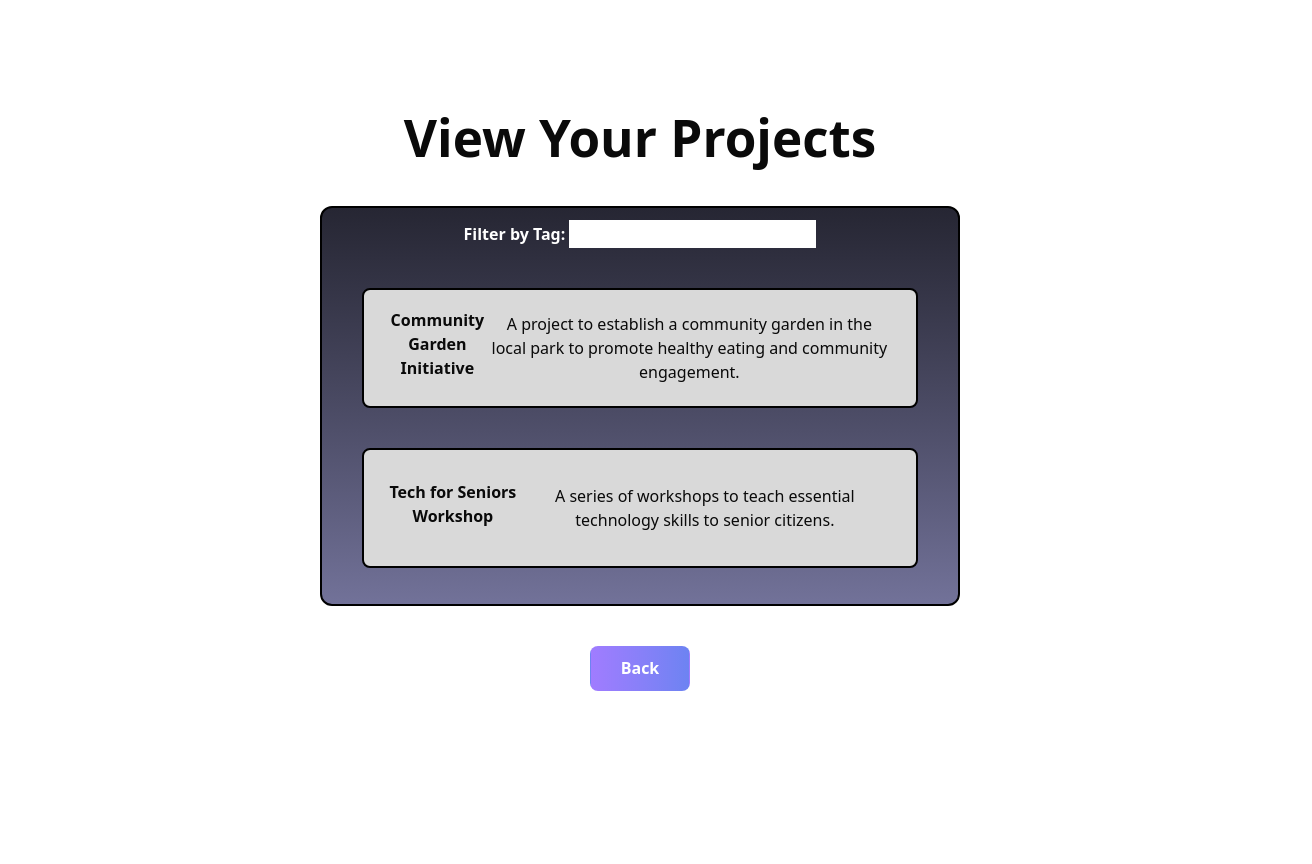
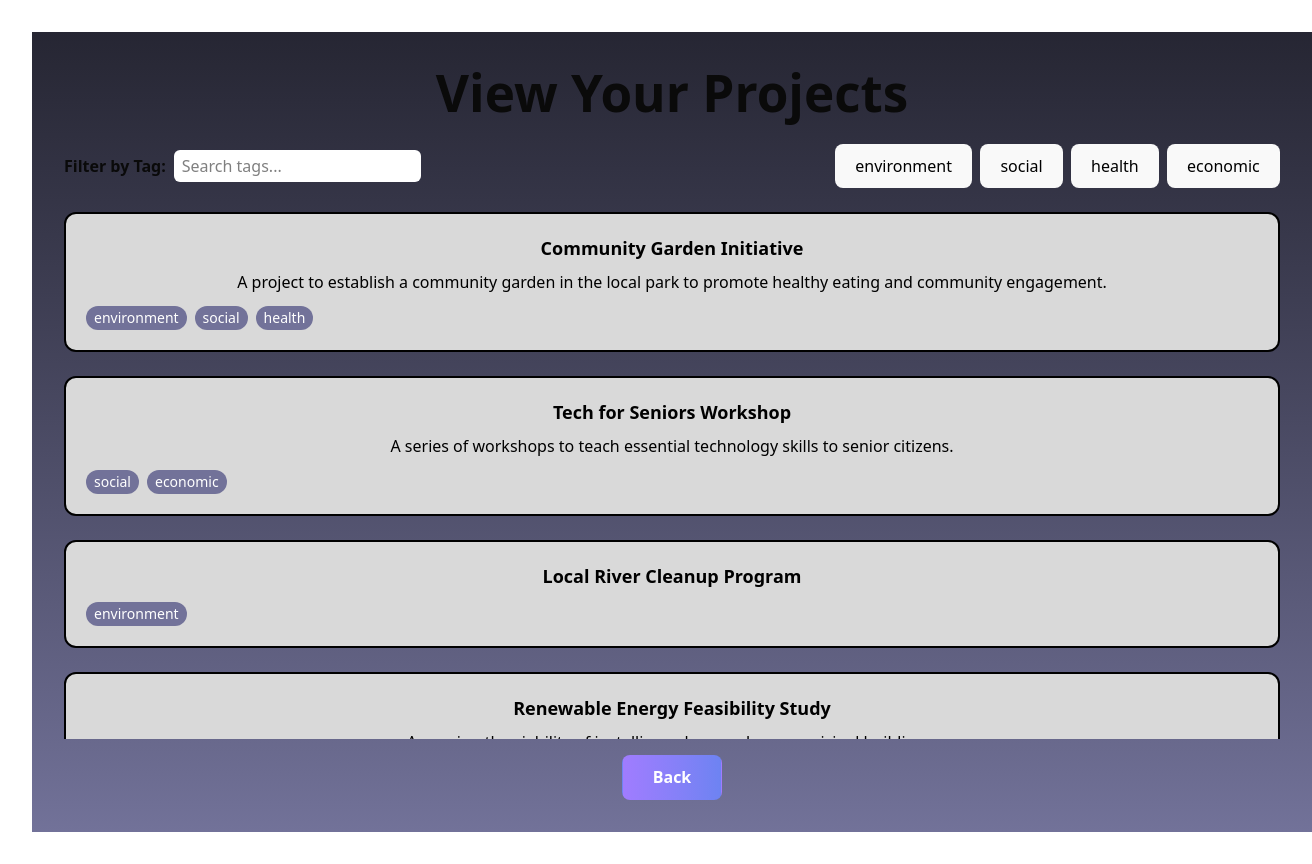
Before and after one commit to GDD-Toolkit/gdd-ethical-project-dev-agents, a React app in the folder frontend/: page / in a window 1280 px wide. Shown: the whole page, 1312 px wide, since content can reach past the window. Before the commit the page ends 800 px from the top, so only its background shows below. Built offline with nearby package versions, Linux system fonts and the light colour scheme; the HTML template or start-up script is replaced by a standard one.

Commit message:
refactored dummy projects into separate file, made projects screen take up whole page

```diff
--- a/frontend/src/App.tsx
+++ b/frontend/src/App.tsx
@@ -1,54 +1,8 @@
 import './App.css'
 import ProjectsScreen from './pages/ProjectsScreen'
-import type { Project } from '../../shared/types/types';
+import projects from './data/dummyProjects';
 
 function App() {
-
-  const projects: Project[] = [
-    {
-      project_id: 'a1b2c3d4-e5f6-7890-1234-567890abcdef',
-      user_id: 'us-east-1:12345678-abcd-efgh-ijkl-mnopqrstuvwx',
-      title: 'Community Garden Initiative',
-      description: 'A project to establish a community garden in the local park to promote healthy eating and community engagement.',
-      status: 'in_progress',
-      questionnaire_id: 'q1w2e3r4-t5y6-7890-uio-pasdfghjkl',
-      tags: ['environment', 'social', 'health'],
-      created_at: '2025-09-15T10:30:00Z',
-      updated_at: '2025-10-01T14:45:10Z',
-    },
-    {
-      project_id: 'f1e2d3c4-b5a6-7890-fedc-ba9876543210',
-      user_id: 'us-east-1:zxcvbnm-lkjh-gfds-apoi-uytrewq',
-      title: 'Tech for Seniors Workshop',
-      description: 'A series of workshops to teach essential technology skills to senior citizens.',
-      status: 'ready',
-      questionnaire_id: 'z9x8c7v6-b5n4-m3l2-k1j0-h9g8f7d6e5s4',
-      tags: ['social', 'economic'],
-      created_at: '2025-08-01T09:00:00Z',
-      updated_at: '2025-09-20T11:20:30Z',
-    },
-    {
-      project_id: '09876543-21fe-dcba-0987-654321fedcba',
-      user_id: 'us-east-1:12345678-abcd-efgh-ijkl-mnopqrstuvwx', // Same user as the first project
-      title: 'Local River Cleanup Program',
-      status: 'archived',
-      questionnaire_id: 'p0o9i8u7-y6t5-r4e3-w2q1-asdfghjkl',
-      tags: ['environment'],
-      created_at: '2024-05-10T12:00:00Z',
-      updated_at: '2024-11-30T18:00:00Z',
-    },
-    {
-      project_id: 'b4a3c2d1-f6e5-4321-fedc-ba9876543210',
-      user_id: 'us-west-2:abcdefgh-1234-5678-ijkl-mnopqrstuvwx',
-      title: 'Renewable Energy Feasibility Study',
-      description: 'Assessing the viability of installing solar panels on municipal buildings.',
-      status: 'in_progress',
-      questionnaire_id: 'lkjhgfdsa-poiuytrewq-mnbvcxz-098765',
-      created_at: '2025-10-05T11:00:00Z',
-      updated_at: '2025-10-05T11:00:00Z',
-    }
-  ];
-
   return (
     <>
       <ProjectsScreen projectArray={projects} />
--- /dev/null
+++ b/frontend/src/data/dummyProjects.ts
@@ -0,0 +1,48 @@
+import type { Project } from "../../../shared/types/types";
+
+const projects: Project[] = [
+    {
+      project_id: 'a1b2c3d4-e5f6-7890-1234-567890abcdef',
+      user_id: 'us-east-1:12345678-abcd-efgh-ijkl-mnopqrstuvwx',
+      title: 'Community Garden Initiative',
+      description: 'A project to establish a community garden in the local park to promote healthy eating and community engagement.',
+      status: 'in_progress',
+      questionnaire_id: 'q1w2e3r4-t5y6-7890-uio-pasdfghjkl',
+      tags: ['environment', 'social', 'health'],
+      created_at: '2025-09-15T10:30:00Z',
+      updated_at: '2025-10-01T14:45:10Z',
+    },
+    {
+      project_id: 'f1e2d3c4-b5a6-7890-fedc-ba9876543210',
+      user_id: 'us-east-1:zxcvbnm-lkjh-gfds-apoi-uytrewq',
+      title: 'Tech for Seniors Workshop',
+      description: 'A series of workshops to teach essential technology skills to senior citizens.',
+      status: 'ready',
+      questionnaire_id: 'z9x8c7v6-b5n4-m3l2-k1j0-h9g8f7d6e5s4',
+      tags: ['social', 'economic'],
+      created_at: '2025-08-01T09:00:00Z',
+      updated_at: '2025-09-20T11:20:30Z',
+    },
+    {
+      project_id: '09876543-21fe-dcba-0987-654321fedcba',
+      user_id: 'us-east-1:12345678-abcd-efgh-ijkl-mnopqrstuvwx', // Same user as the first project
+      title: 'Local River Cleanup Program',
+      status: 'archived',
+      questionnaire_id: 'p0o9i8u7-y6t5-r4e3-w2q1-asdfghjkl',
+      tags: ['environment'],
+      created_at: '2024-05-10T12:00:00Z',
+      updated_at: '2024-11-30T18:00:00Z',
+    },
+    {
+      project_id: 'b4a3c2d1-f6e5-4321-fedc-ba9876543210',
+      user_id: 'us-west-2:abcdefgh-1234-5678-ijkl-mnopqrstuvwx',
+      title: 'Renewable Energy Feasibility Study',
+      description: 'Assessing the viability of installing solar panels on municipal buildings.',
+      status: 'in_progress',
+      questionnaire_id: 'lkjhgfdsa-poiuytrewq-mnbvcxz-098765',
+      created_at: '2025-10-05T11:00:00Z',
+      updated_at: '2025-10-05T11:00:00Z',
+    }
+  ];
+
+  export default projects;
--- a/frontend/src/pages/ProjectsScreen.tsx
+++ b/frontend/src/pages/ProjectsScreen.tsx
@@ -1,44 +1,119 @@
 import type { Project } from '../../../shared/types/types';
 import { useState } from 'react';
-
 import Button from '@/components/Button';
 
 interface ProjectsScreenProps {
   projectArray?: Project[];
   onClick?: () => void;
 }
-const ProjectsScreen = ({ projectArray, onClick} : ProjectsScreenProps) => {
-  const [tag, setTag] = useState('');
+
+const ProjectsScreen = ({ projectArray, onClick }: ProjectsScreenProps) => {
+  const [tagSearch, setTagSearch] = useState('');
+  const [selectedTags, setSelectedTags] = useState<string[]>([]);
 
   if (!projectArray || projectArray.length === 0) {
     return (
-      <div>
-        <h1>You have no projects yet.</h1>
-        Create one <button
-          onClick={() => {/* TODO: implement create project flow*/}}
-          className="!bg-transparent !border-none !p-0 text-blue-600 hover:underline" style={{ outline: 'none' }}>here</button>!
+      <div className="h-screen w-screen flex flex-col items-center justify-center bg-gradient-to-b from-[#262633] to-[#727299] text-white">
+        <h1 className="text-2xl mb-4">You have no projects yet.</h1>
+        Create one{' '}
+        <button
+          onClick={() => {/* TODO: implement create project flow */}}
+          className="!bg-transparent !border-none !p-0 text-blue-300 hover:underline ml-1"
+          style={{ outline: 'none' }}
+        >
+          here
+        </button>
+        !
       </div>
-    )
+    );
   }
+
+  // Collect all unique tags
+  const allTags = Array.from(new Set(projectArray.flatMap(p => p.tags || [])));
+
+  // Filter projects based on selected or searched tags
+  const filteredProjects = projectArray.filter(proj => {
+    const tags = proj.tags?.map(t => t.toLowerCase()) || [];
+    const matchesSearch = !tagSearch || tags.some(t => t.includes(tagSearch.toLowerCase()));
+    const matchesSelected =
+      selectedTags.length === 0 ||
+      selectedTags.every(sel => tags.includes(sel.toLowerCase()));
+    return matchesSearch && matchesSelected;
+  });
+
+  const toggleTag = (tag: string) => {
+    setSelectedTags(prev =>
+      prev.includes(tag)
+        ? prev.filter(t => t !== tag)
+        : [...prev, tag]
+    );
+  };
+
   return (
-    <>
-      <h1 className="font-semibold">View Your Projects</h1>
-      <div className="border border-2 rounded-xl border-black bg-gradient-to-b from-[#262633] to-[#727299] h-[50vh] w-[50vw] overflow-y-scroll my-10">
-        <div className='text-white font-bold mt-3'>
-          Filter by Tag: <input className="!bg-white text-black px-2 py-0.5 font-normal" value={tag} onChange={({target}) => setTag(target.value)} />
+    <div className="h-screen w-screen bg-gradient-to-b from-[#262633] to-[#727299] flex flex-col p-8 overflow-hidden">
+      <h1 className="font-semibold text-3xl mb-6 text-center">View Your Projects</h1>
+
+      {/* Filter controls */}
+      <div className="flex flex-col md:flex-row md:items-center md:justify-between mb-6 gap-4">
+        <div>
+          <label className="font-bold mr-2">Filter by Tag:</label>
+          <input
+            className="!bg-white text-black px-2 py-1 rounded-md font-normal"
+            placeholder="Search tags..."
+            value={tagSearch}
+            onChange={({ target }) => setTagSearch(target.value)}
+          />
         </div>
-        {projectArray.filter(proj=> !tag || proj.tags?.some(projectTag => projectTag.toLowerCase().includes(tag.toLowerCase())))
-        .map(proj =>(
-          <div key={proj.project_id} onClick={onClick} className={`flex flex-col md:flex-row items-center justify-center bg-[#D9D9D9] border border-2 border-black m-10  h-30 rounded-lg p-5 hover:brightness-90 transition duration-200 hover:cursor-pointer`}>
-            <p className='font-bold mb-2 hover:cursor-pointer'>{proj.title}</p>
-            <p className='overflow-y-scroll pr-2 hover:cursor-pointer'>{proj.description}</p>
+
+        {/* Selectable tag buttons */}
+        <div className="flex flex-wrap gap-2">
+          {allTags.map(tag => (
+            <button
+              key={tag}
+              onClick={() => toggleTag(tag)}
+              className={`px-3 py-1 rounded-full text-sm border transition ${
+                selectedTags.includes(tag)
+                  ? 'bg-blue-400 border-blue-600'
+                  : 'bg-white text-black border-gray-400 hover:bg-gray-200'
+              }`}
+            >
+              {tag}
+            </button>
+          ))}
+        </div>
+      </div>
+
+      {/* Project list */}
+      <div className="flex-1 overflow-y-auto">
+        {filteredProjects.map(proj => (
+          <div
+            key={proj.project_id}
+            onClick={onClick}
+            className="bg-[#D9D9D9] text-black border border-2 border-black rounded-xl p-5 mb-6 hover:brightness-90 transition duration-200 hover:cursor-pointer"
+          >
+            <p className="font-bold text-lg mb-2">{proj.title}</p>
+            <p className="mb-3">{proj.description}</p>
+
+            {/* Tags display */}
+            <div className="flex flex-wrap gap-2">
+              {proj.tags?.map(tag => (
+                <span
+                  key={tag}
+                  className="bg-[#727299] text-white px-2 py-0.5 rounded-full text-sm"
+                >
+                  {tag}
+                </span>
+              ))}
+            </div>
           </div>
         ))}
       </div>
-      <Button label='Back' onClick={() => {/* TODO: implement back navigation */}} />
-    </>
 
+      <div className="mt-4">
+        <Button label="Back" onClick={() => {/* TODO: implement back navigation */}} />
+      </div>
+    </div>
   );
-}
+};
 
 export default ProjectsScreen;
```
